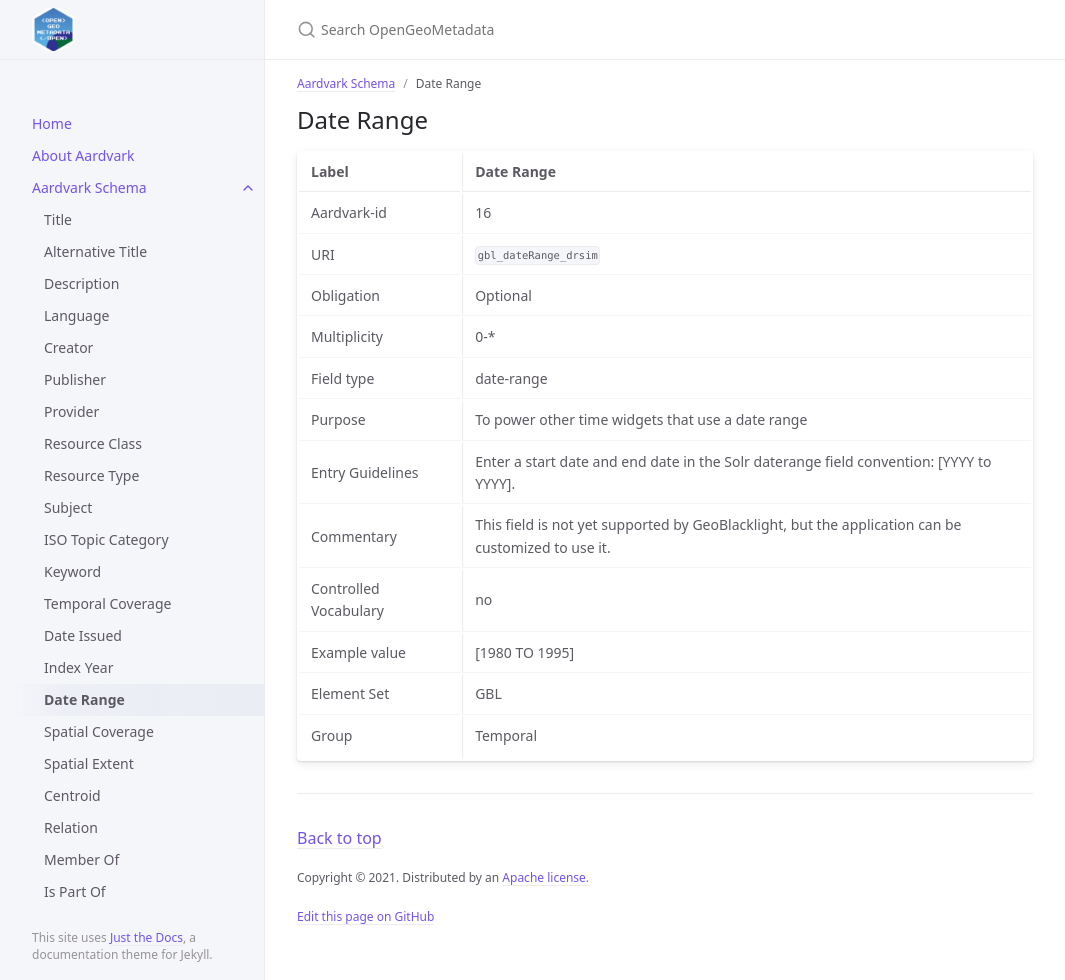
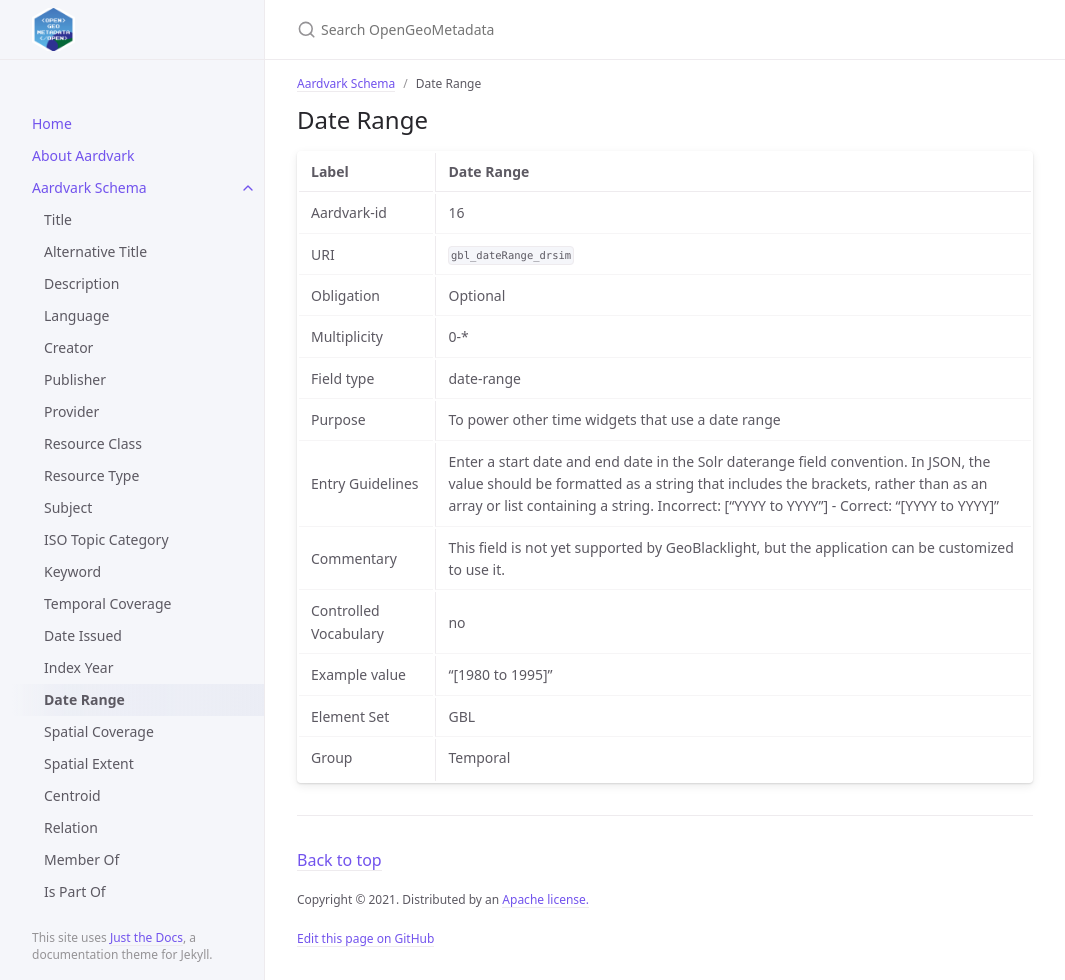
Before and after one commit to OpenGeoMetadata/opengeometadata.github.io, a Jekyll site: the page built from docs/aardvarkSchema/date-range.md, in a window 1280 px wide and 980 px high. Shown: the whole window, without its empty margins (107-1172 px from the left). Built offline with Jekyll 4.4.1, drawn with Linux system fonts in a browser that asks for light colours.

Commit message:
date-range update and fix typos

```diff
--- a/docs/aardvarkSchema/date-range.md
+++ b/docs/aardvarkSchema/date-range.md
@@ -15,9 +15,9 @@ nav_order: 16
 | Multiplicity          | 0-*                                                                                                |
 | Field type            | date-range                                                                                         |
 | Purpose               | To power other time widgets that use a date range                                                  |
-| Entry Guidelines      | Enter a start date and end date in the Solr daterange field convention: [YYYY to YYYY].            |
+| Entry Guidelines      | Enter a start date and end date in the Solr daterange field convention. In JSON, the value should be formatted as a string that includes the brackets, rather than as an array or list containing a string. Incorrect: ["YYYY to YYYY"] - Correct: "[YYYY to YYYY]" |
 | Commentary            | This field is not yet supported by GeoBlacklight, but the application can be customized to use it. |
 | Controlled Vocabulary | no                                                                                                 |
-| Example value         | [1980 TO 1995]                                                                                     |
+| Example value         | "[1980 to 1995]"                                                                                     |
 | Element Set           | GBL                                                                                                |
 | Group                 | Temporal                                                                                           |
```
Also changed, not shown: docs/aardvarkSchema/georeferenced.md (+1 -1 lines), docs/aardvarkSchema/resource-class.md (+1 -1 lines), docs/aardvarkSchema/spatial-coverage.md (+1 -1 lines), docs/aardvarkSchema/suppressed.md (+1 -1 lines).
